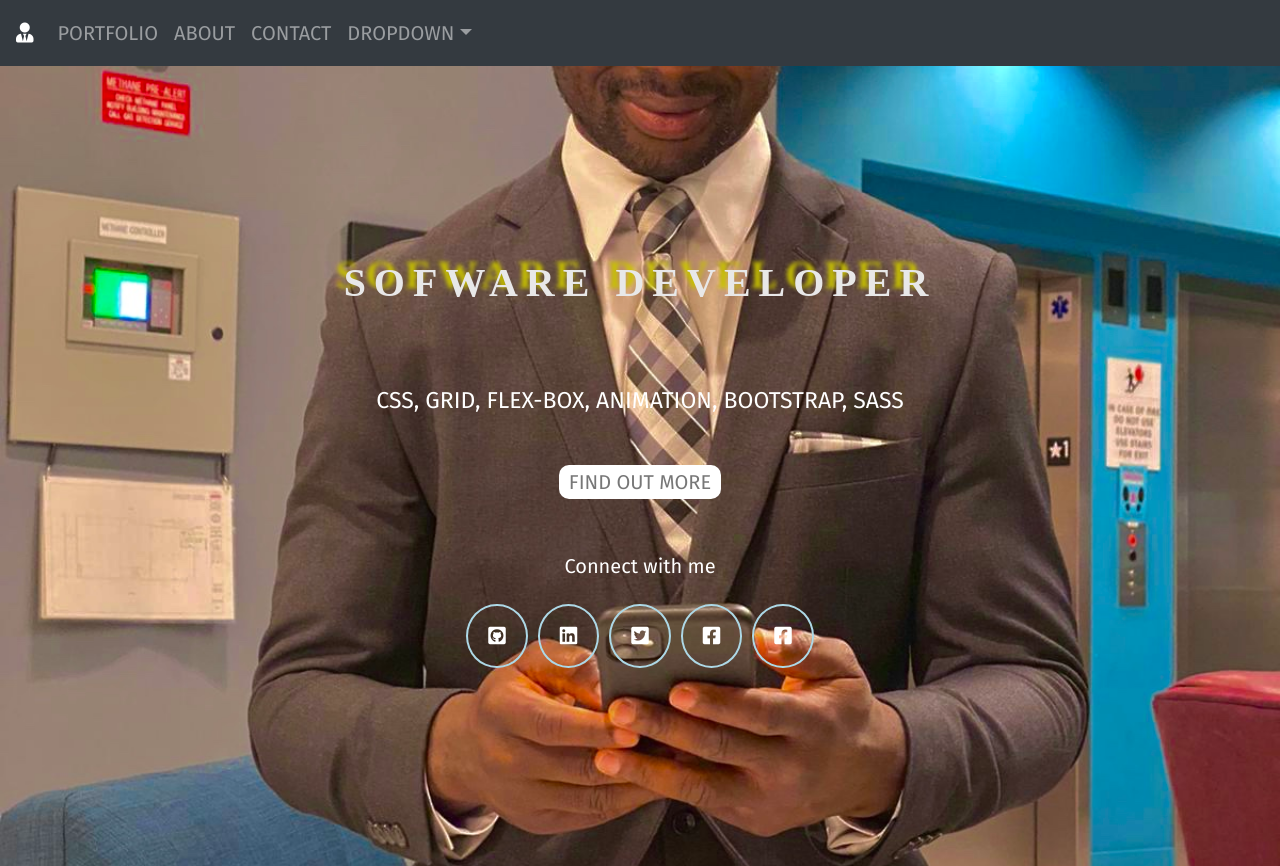
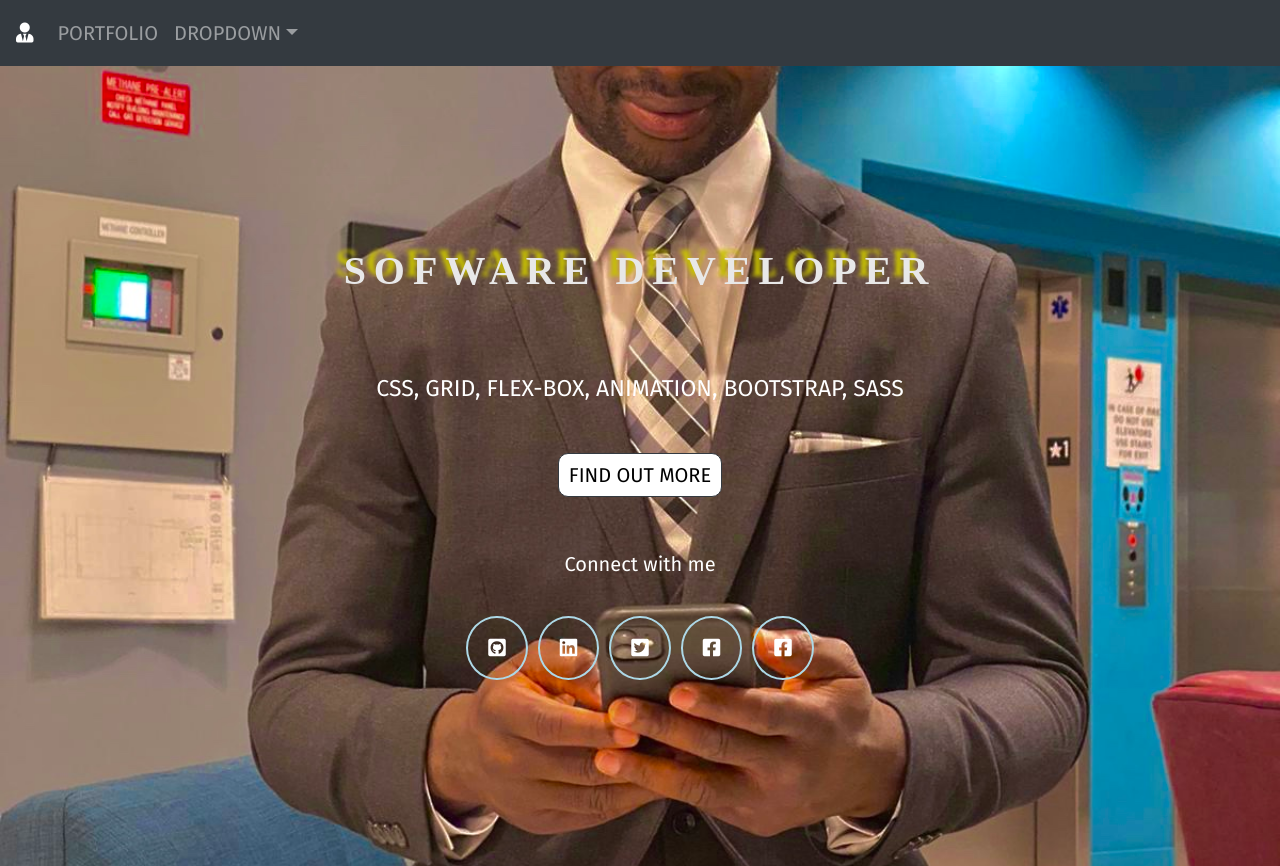
Before and after one commit to YakubuAmidu/portfolio3, a React (Create React App) app: page / in a window 1280 px wide. Built offline with nearby package versions, Linux system fonts and the light colour scheme.

Commit message:
Initial commit

```diff
--- a/src/components/App.css
+++ b/src/components/App.css
@@ -105,6 +105,15 @@ body {
   animation-timing-function: ease-out;
 }
 
+.find {
+  color: #000;
+}
+
+.find:hover {
+  text-decoration: none;
+  color: #fff;
+}
+
 .social-links {
   padding-top: 50px;
   text-align: center;
@@ -112,6 +121,7 @@ body {
 
 .connect {
   color: #fff;
+  margin-bottom: 30px;
   font-size: 20px;
   animation-name: moveInRight;
   animation-duration: 2s;
--- a/src/components/App.js
+++ b/src/components/App.js
@@ -1,4 +1,6 @@
 import React, { Component } from 'react';
+import { Link } from 'react-router-dom';
+import { Button } from 'react-bootstrap';
 import Header from './Header';
 import './App.css';
 
@@ -12,7 +14,11 @@ class App extends Component {
           <h3 className='skills'>
             CSS, GRID, FLEX-BOX, ANIMATION, BOOTSTRAP, SASS
           </h3>
-          <div className='findoutmore'>Find out more</div>
+          <Button className='findoutmore' variant='outline-dark'>
+            <Link to='/portfolio' className='find'>
+              Find out more
+            </Link>
+          </Button>
           <div className='social-links'>
             <p className='connect'>Connect with me</p>
             <i className='fab fa-github-square'></i>
--- a/src/components/Header.js
+++ b/src/components/Header.js
@@ -13,13 +13,8 @@ class Header extends Component {
           <Navbar.Collapse id='responsive-navbar-nav'>
             <Nav className='mr-auto'>
               <Nav.Link href='/portfolio'>PORTFOLIO</Nav.Link>
-              <Nav.Link href='#pricing'>ABOUT</Nav.Link>
-              <Nav.Link href='#pricing'>CONTACT</Nav.Link>
               <NavDropdown title='DROPDOWN' id='collasible-nav-dropdown'>
-                <NavDropdown.Item href='#'>PORTFOLIO</NavDropdown.Item>
-                <NavDropdown.Item href='#'>ABOUT</NavDropdown.Item>
-                <NavDropdown.Divider />
-                <NavDropdown.Item href='#'>CONTACT</NavDropdown.Item>
+                <NavDropdown.Item href='/portfolio'>PORTFOLIO</NavDropdown.Item>
               </NavDropdown>
             </Nav>
           </Navbar.Collapse>
```
Also changed, not shown: 1 other file (tests, documents, lock files or other folders).
